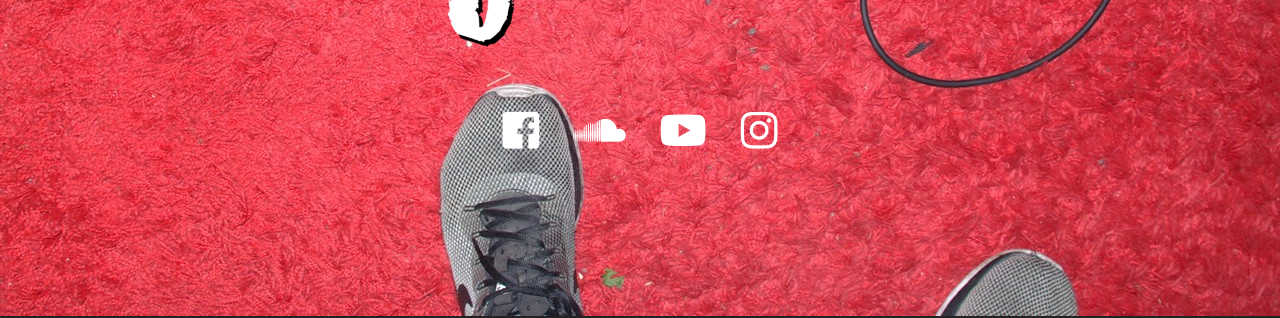
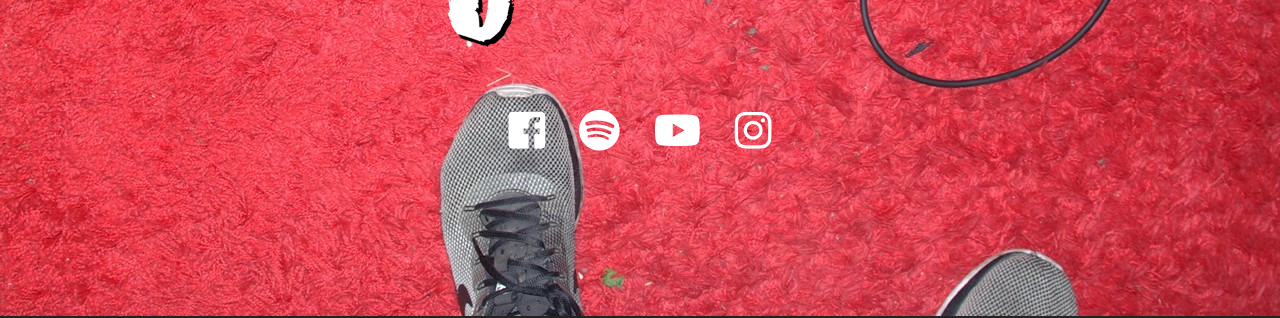
Before and after one commit to jabbadafunk/jabbadafunk.github.io, a Jekyll site: the page built from index.html, in a window 1280 px wide. Shown: the part 584-902 px from the top of the page. Built offline with Jekyll 4.4.1, drawn with Linux system fonts in a browser that asks for light colours.

Commit message:
feat, add spotify link, removed soundcloud

```diff
--- a/_config.yml
+++ b/_config.yml
@@ -3,7 +3,7 @@ meta_tags: funk, rock, rap
 meta_desc: funkrock mit rap
 
 facebook: https://fb.com/jabbadafunk
-soundcloud: https://soundcloud.com/user-763933125
+spotify: https://open.spotify.com/album/4yVEkiFWnm4SmryiqMp31E?si=XpE94xX2SpKtJJuijMPzkg
 youtube: https://www.youtube.com/watch?v=Qc6cF5pMobo
 instagram: https://www.instagram.com/jabbadafunk/
 
--- a/index.html
+++ b/index.html
@@ -10,7 +10,7 @@ layout: default
       </div>
       <div class="social-links">
         <a target="_BLANK" href="{{ site.facebook }}"><i class="fab fa-facebook-square fa-3x"></i></a>
-        <a target="_BLANK" href="{{ site.soundcloud }}"><i class="fab fa-soundcloud fa-3x"></i></a>
+        <a target="_BLANK" href="{{ site.spotify }}"><i class="fab fa-spotify fa-3x"></i></a>
         <a target="_BLANK" href="{{ site.youtube }}"><i class="fab fa-youtube fa-3x"></i></a>
         <a target="_BLANK" href="{{ site.instagram }}"><i class="fab fa-instagram fa-3x"></i></a>
       </div>
```
